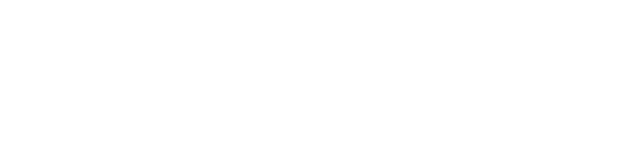
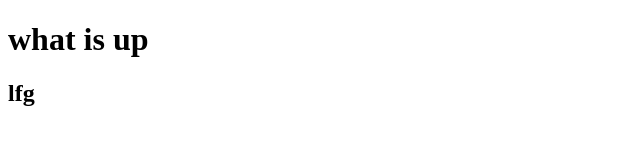
Before and after one commit to charlesuland/charlesuland.github.io, a plain HTML site: page index.html in a window 1280 px wide. Shown: the whole page, without its empty margins (0-640 px from the left). Drawn offline with Linux system fonts and the light colour scheme.

Commit message:
html setup

```diff
--- a/index.html
+++ b/index.html
@@ -1,6 +1,14 @@
 <!DOCTYPE html>
 
-<head>
-    <title>jo mama</title>
+<html>
 
-</head>
+    <head>
+        <title>jo mama</title>
+
+    </head>
+
+    <body>
+        <h1>what is up</h1>
+        <h2>lfg</h2>
+    </body>
+</html>
```
